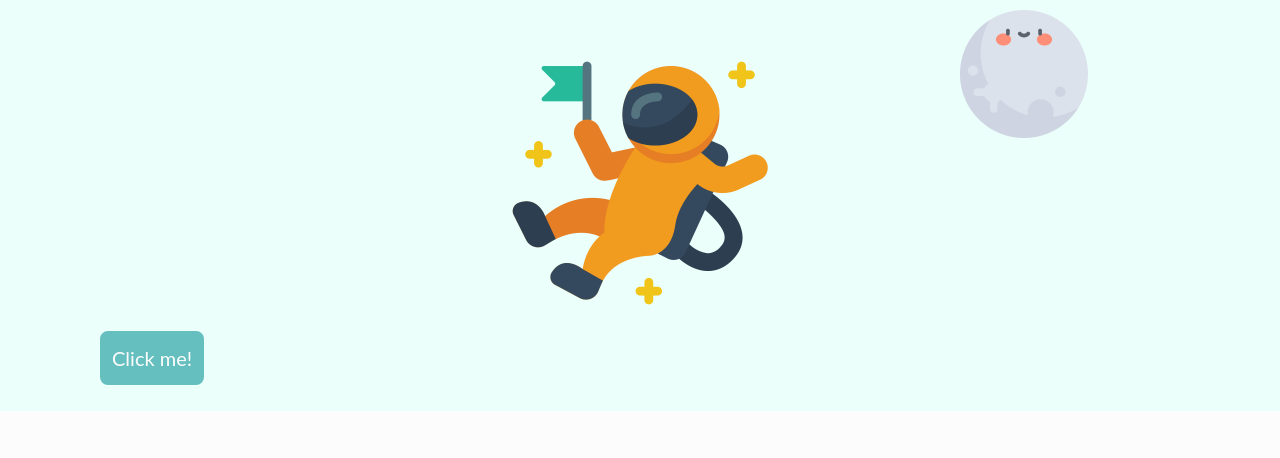
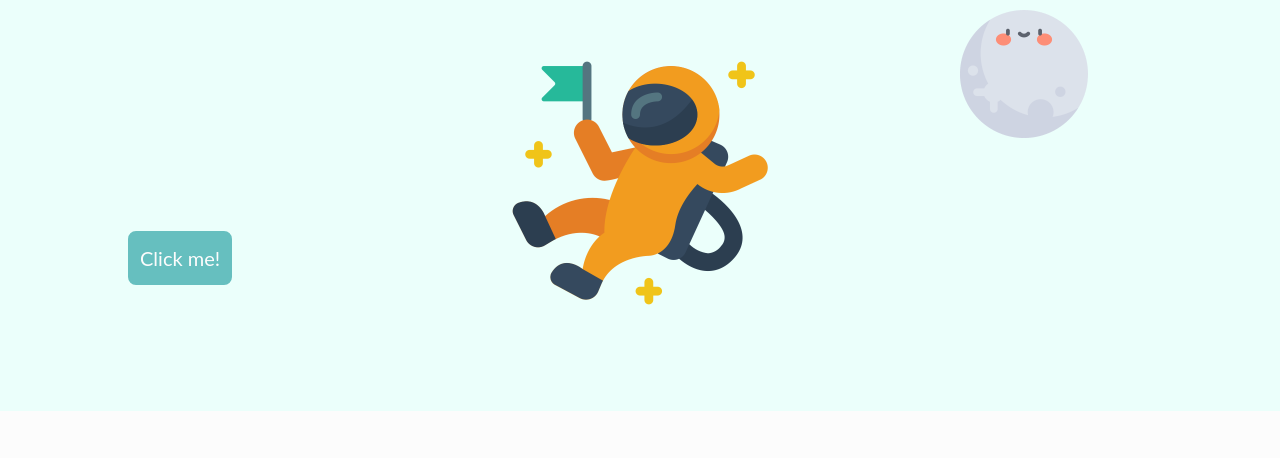
Before and after one commit to filippomassarelli/MySite, a website: page home-index.html in a window 1280 px wide. Shown: the part 315-773 px from the top of the page. Drawn offline with nearby package versions, Linux system fonts and the light colour scheme.

```diff
--- a/home-index.html
+++ b/home-index.html
@@ -133,7 +133,8 @@
   </div>
 
 
-  <button type="button" class="btn btn-lg btn-danger" data-toggle="popover" title="Hitchhiker's Snippets" data-content="Welcome on board! I've left these floating buttons at each stop of my journey. They contain little snippets to help making sense of what I've learned along the way. Enjoy!" style="position: fixed; bottom: 100px; left: 100px">
+  <button type="button" class="btn btn-lg btn-danger" data-toggle="popover" title="Hitchhiker's Snippets" data-content="Welcome on board! I've left these floating buttons at each stop of my journey. They contain little snippets to help making sense of what I've learned along the way. Enjoy!"
+  style="position: fixed; bottom: 25%; left: 10%">
     Click me!</button>
   <script>
   $(document).ready(function(){
```
Also changed, not shown: dicee.html (+2 -0 lines), drumkit-index.html (+2 -0 lines), failure.html (+2 -0 lines), ps1-index.html (+2 -0 lines), ps2-index.html (+2 -0 lines), simon-index.html (+2 -0 lines), success.html (+2 -0 lines), tindog-index.html (+2 -0 lines), work-in-progress.html (+2 -0 lines).
